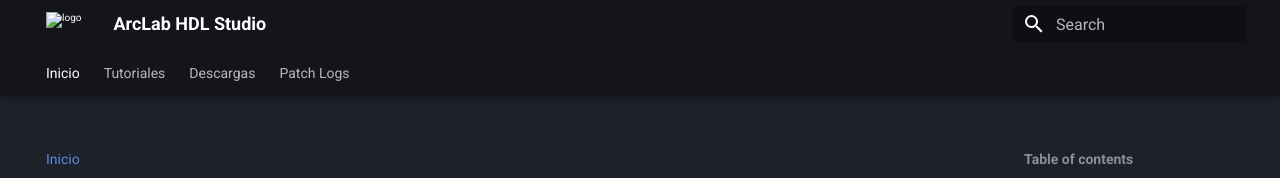
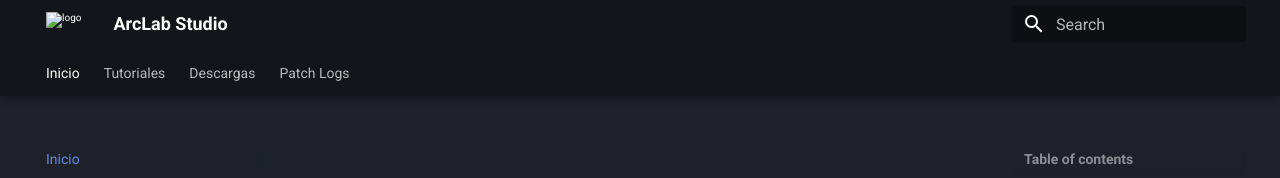
Before and after one commit to TheNicolen/ArcLab, an MkDocs documentation site: the page built from docs/index.md, in a window 1280 px wide. Shown: the top 178 px of the page. Built offline with MkDocs 1.6.1 and Material for MkDocs 9.7.7, drawn with Linux system fonts in a browser that asks for light colours.

Commit message:
update full4

```diff
--- a/mkdocs.yml
+++ b/mkdocs.yml
@@ -1,10 +1,10 @@
-site_name: ArcLab HDL Studio
+site_name: ArcLab Studio
 site_description: Entorno de desarrollo, simulación lógica y RTL estructurado.
 
 theme:
   name: material
-  logo: assets/pagina_icon.png    # <--- Aquí defines el logo que aparece en la barra superior
-  favicon: assets/pagina_icon.png # <--- Aquí defines el ícono de la pestaña del navegador
+  logo: ./assets/pagina_icon.png
+  favicon: ./assets/pagina_icon.png
   palette:
     scheme: slate
     primary: black
```
